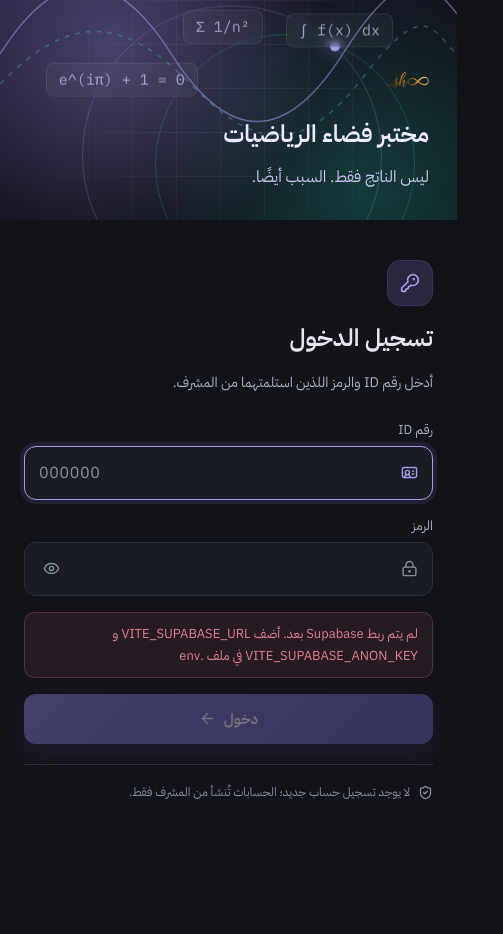
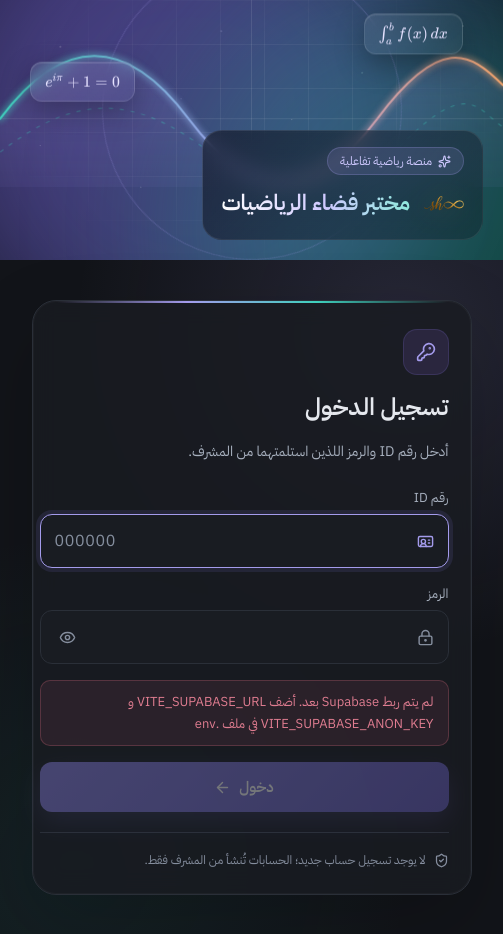
Before and after one commit to tus3l/MathSpace, a React (Vite) app: page / in a window 390 px wide. Shown: the whole page, 503 px wide, since content can reach past the window. Before the commit the page ends 844 px from the top, so only its background shows below. Built offline with nearby package versions, Linux system fonts and the light colour scheme.

Commit message:
Redesign login hero with KaTeX formulas and animated plot

```diff
--- a/src/auth/AuthGate.tsx
+++ b/src/auth/AuthGate.tsx
@@ -1,16 +1,21 @@
 import { useEffect, useLayoutEffect, useState } from "react";
 import type { FormEvent, ReactNode } from "react";
+import katex from "katex";
 import {
   ArrowLeft,
+  BookOpen,
+  Box,
   Check,
   Eye,
   EyeOff,
   IdCard,
   KeyRound,
+  ListChecks,
   LoaderCircle,
   LockKeyhole,
   LogOut,
   ShieldCheck,
+  Sparkles,
 } from "lucide-react";
 import App from "../App";
 import { AdminDashboard } from "./AdminDashboard";
@@ -98,26 +103,85 @@ export function AuthGate() {
   );
 }
 
+const heroFormulas = [
+  "\\int_a^b f(x)\\,dx",
+  "e^{i\\pi} + 1 = 0",
+  "\\nabla \\cdot \\mathbf{F}",
+  "\\sum_{n=1}^{\\infty} \\frac{1}{n^2} = \\frac{\\pi^2}{6}",
+  "\\lim_{x \\to 0} \\frac{\\sin x}{x} = 1",
+].map((tex) => katex.renderToString(tex, { throwOnError: false, output: "html" }));
+const curve = "M0 230 C 75 130, 150 130, 225 230 S 375 330, 450 230 S 560 150, 600 190";
+
 function AuthShell({ children }: { children: ReactNode }) {
   return (
     <div className="auth-page">
       <section className="auth-hero" aria-hidden="true">
+        <div className="auth-aurora a" />
+        <div className="auth-aurora b" />
+        <div className="auth-stars" />
         <div className="auth-grid" />
         <div className="auth-orbit auth-orbit-a" />
         <div className="auth-orbit auth-orbit-b" />
-        <span className="auth-formula f1" dir="ltr">∫ f(x) dx</span>
-        <span className="auth-formula f2" dir="ltr">e^(iπ) + 1 = 0</span>
-        <span className="auth-formula f3" dir="ltr">∇ · F</span>
-        <span className="auth-formula f4" dir="ltr">Σ 1/n²</span>
-        <span className="auth-formula f5" dir="ltr">lim x→0</span>
-        <svg className="auth-wave" viewBox="0 0 600 200" preserveAspectRatio="none">
-          <path d="M0 100 C 75 10, 150 10, 225 100 S 375 190, 450 100 S 560 20, 600 60" />
-          <path d="M0 130 C 90 60, 160 60, 250 130 S 400 200, 480 120 S 570 80, 600 100" />
+        <svg className="auth-plot" viewBox="0 0 600 400" preserveAspectRatio="xMidYMid slice">
+          <defs>
+            <linearGradient id="auth-area" x1="0" y1="0" x2="0" y2="1">
+              <stop offset="0" stopColor="#a49bec" stopOpacity="0.28" />
+              <stop offset="1" stopColor="#a49bec" stopOpacity="0" />
+            </linearGradient>
+            <linearGradient id="auth-stroke" x1="0" y1="0" x2="1" y2="0">
+              <stop offset="0" stopColor="#3fd0bd" />
+              <stop offset="0.5" stopColor="#a49bec" />
+              <stop offset="1" stopColor="#f0a26a" />
+            </linearGradient>
+            <filter id="auth-glow" x="-50%" y="-50%" width="200%" height="200%">
+              <feGaussianBlur stdDeviation="4" />
+            </filter>
+          </defs>
+          <line className="auth-axis" x1="0" y1="230" x2="600" y2="230" />
+          <line className="auth-axis" x1="300" y1="20" x2="300" y2="400" />
+          <path className="auth-area" d={`${curve} L600 400 L0 400 Z`} />
+          <path className="auth-curve-2" d="M0 270 C 90 200, 160 200, 250 270 S 400 340, 480 260 S 570 220, 600 240" />
+          <path className="auth-curve-glow" d={curve} filter="url(#auth-glow)" />
+          <path className="auth-curve" d={curve} pathLength={1} />
+          <circle r="11" className="auth-tracer-halo">
+            <animateMotion dur="9s" repeatCount="indefinite" path={curve} />
+          </circle>
+          <circle r="4.5" className="auth-tracer">
+            <animateMotion dur="9s" repeatCount="indefinite" path={curve} />
+          </circle>
         </svg>
+        {heroFormulas.map((html, index) => (
+          <span
+            key={index}
+            className={`auth-formula f${index + 1}`}
+            dir="ltr"
+            dangerouslySetInnerHTML={{ __html: html }}
+          />
+        ))}
         <div className="auth-hero-text">
-          <img src="/logo.png" alt="" />
-          <h1>مختبر فضاء الرياضيات</h1>
+          <span className="auth-tag">
+            <Sparkles size={13} />
+            منصة رياضية تفاعلية
+          </span>
+          <div className="auth-title">
+            <img src="/logo.png" alt="" />
+            <h1>مختبر فضاء الرياضيات</h1>
+          </div>
           <p>ليس الناتج فقط. السبب أيضًا.</p>
+          <ul className="auth-features">
+            <li>
+              <ListChecks size={15} />
+              حلول مشروحة خطوة بخطوة
+            </li>
+            <li>
+              <Box size={15} />
+              رسوم ثنائية وثلاثية الأبعاد
+            </li>
+            <li>
+              <BookOpen size={15} />
+              مكتبة قوانين شاملة
+            </li>
+          </ul>
         </div>
       </section>
       <section className="auth-panel">
--- a/src/auth/auth.css
+++ b/src/auth/auth.css
@@ -25,43 +25,90 @@
 .auth-hero {
   position: relative;
   overflow: hidden;
-  background:
-    radial-gradient(circle at 25% 20%, #a49bec55, transparent 55%),
-    radial-gradient(circle at 80% 85%, #249b8d44, transparent 50%),
-    linear-gradient(150deg, #1b1830 0%, #12141c 60%, #0d1a1c 100%);
+  isolation: isolate;
+  background: linear-gradient(155deg, #1c1934 0%, #111320 55%, #0b1719 100%);
   color: #eceaff;
   display: flex;
   align-items: flex-end;
   padding: 56px;
 }
+.auth-aurora {
+  position: absolute;
+  border-radius: 50%;
+  filter: blur(70px);
+  z-index: -1;
+  animation: auth-drift 18s ease-in-out infinite alternate;
+}
+.auth-aurora.a {
+  width: 520px;
+  height: 520px;
+  top: -140px;
+  left: -80px;
+  background: #7d70e3;
+  opacity: 0.45;
+}
+.auth-aurora.b {
+  width: 460px;
+  height: 460px;
+  bottom: -160px;
+  right: -100px;
+  background: #1fa592;
+  opacity: 0.35;
+  animation-duration: 22s;
+  animation-direction: alternate-reverse;
+}
+@keyframes auth-drift {
+  to { transform: translate(60px, 40px) scale(1.12); }
+}
+.auth-stars {
+  position: absolute;
+  inset: 0;
+  background-image:
+    radial-gradient(1.5px 1.5px at 12% 18%, #fff, transparent),
+    radial-gradient(1px 1px at 28% 72%, #fff, transparent),
+    radial-gradient(1.5px 1.5px at 44% 12%, #d8d2ff, transparent),
+    radial-gradient(1px 1px at 58% 46%, #fff, transparent),
+    radial-gradient(1.5px 1.5px at 72% 28%, #bff5ec, transparent),
+    radial-gradient(1px 1px at 86% 64%, #fff, transparent),
+    radial-gradient(1px 1px at 8% 56%, #fff, transparent),
+    radial-gradient(1.5px 1.5px at 92% 10%, #fff, transparent),
+    radial-gradient(1px 1px at 36% 38%, #d8d2ff, transparent),
+    radial-gradient(1px 1px at 66% 86%, #fff, transparent);
+  opacity: 0.55;
+  animation: auth-twinkle 5s ease-in-out infinite alternate;
+}
+@keyframes auth-twinkle {
+  to { opacity: 0.2; }
+}
 .auth-grid {
   position: absolute;
   inset: 0;
   background-image:
-    linear-gradient(#ffffff0d 1px, transparent 1px),
-    linear-gradient(90deg, #ffffff0d 1px, transparent 1px);
+    linear-gradient(#ffffff0f 1px, transparent 1px),
+    linear-gradient(90deg, #ffffff0f 1px, transparent 1px);
   background-size: 44px 44px;
-  mask-image: radial-gradient(circle at 50% 45%, #000 30%, transparent 80%);
+  mask-image: radial-gradient(ellipse at 50% 42%, #000 25%, transparent 75%);
 }
 .auth-orbit {
   position: absolute;
   border-radius: 50%;
-  border: 1px solid #a49bec40;
+  border: 1px solid #a49bec38;
+  animation: auth-rotate 40s linear infinite;
 }
 .auth-orbit-a {
   width: 460px;
   height: 460px;
-  top: 8%;
-  left: 18%;
-  animation: auth-float 14s ease-in-out infinite;
+  top: 6%;
+  left: calc(50% - 230px);
 }
 .auth-orbit-b {
-  width: 260px;
-  height: 260px;
-  top: 22%;
-  left: 34%;
-  border-color: #249b8d55;
-  animation: auth-float 10s ease-in-out infinite reverse;
+  width: 270px;
+  height: 270px;
+  top: calc(6% + 95px);
+  left: calc(50% - 135px);
+  border: 1px dashed #3fd0bd4d;
+  animation-duration: 26s;
+  animation-direction: reverse;
 }
 .auth-orbit-a::after,
 .auth-orbit-b::after {
@@ -70,49 +117,94 @@
   width: 10px;
   height: 10px;
   border-radius: 50%;
-  background: #a49bec;
-  box-shadow: 0 0 18px #a49bec;
-  top: 12%;
-  right: 14%;
+  background: #b9b1ff;
+  box-shadow: 0 0 0 4px #a49bec33, 0 0 22px #a49bec;
+  top: 14.6%;
+  left: 14.6%;
+  translate: -50% -50%;
 }
 .auth-orbit-b::after {
-  background: #3fd0bd;
-  box-shadow: 0 0 18px #3fd0bd;
-  top: auto;
-  bottom: 8%;
+  width: 8px;
+  height: 8px;
+  background: #5be3d0;
+  box-shadow: 0 0 0 4px #3fd0bd33, 0 0 20px #3fd0bd;
+  top: 100%;
+  left: 50%;
 }
-.auth-wave {
+@keyframes auth-rotate {
+  to { transform: rotate(360deg); }
+}
+.auth-plot {
   position: absolute;
-  inset: auto 0 30% 0;
+  inset: 0 0 auto;
   width: 100%;
-  height: 200px;
+  height: 72%;
   fill: none;
-  stroke-width: 1.6;
 }
-.auth-wave path:first-child {
-  stroke: #a49bec88;
+.auth-axis {
+  stroke: #ffffff1f;
+  stroke-width: 1;
 }
-.auth-wave path:last-child {
-  stroke: #3fd0bd55;
-  stroke-dasharray: 6 8;
+.auth-area {
+  fill: url(#auth-area);
+  opacity: 0;
+  animation: auth-fade 1.2s 1.6s ease forwards;
+}
+.auth-curve,
+.auth-curve-glow {
+  stroke: url(#auth-stroke);
+  stroke-width: 2.4;
+  stroke-linecap: round;
+}
+.auth-curve {
+  stroke-dasharray: 1;
+  stroke-dashoffset: 1;
+  animation: auth-draw 2.4s cubic-bezier(0.65, 0, 0.35, 1) forwards;
+}
+.auth-curve-glow {
+  stroke-width: 6;
+  opacity: 0;
+  animation: auth-fade 1s 1.8s ease forwards;
+}
+.auth-curve-2 {
+  stroke: #3fd0bd59;
+  stroke-width: 1.4;
+  stroke-dasharray: 5 8;
+}
+.auth-tracer {
+  fill: #fff;
+}
+.auth-tracer-halo {
+  fill: #a49bec;
+  opacity: 0.35;
+}
+@keyframes auth-draw {
+  to { stroke-dashoffset: 0; }
+}
+@keyframes auth-fade {
+  to { opacity: 0.6; }
 }
 .auth-formula {
   position: absolute;
-  font-family: "IBM Plex Mono", monospace;
-  color: #d9d4ffb0;
+  color: #e6e2ff;
   font-size: 15px;
-  padding: 6px 12px;
-  border-radius: 8px;
-  background: #ffffff0a;
-  border: 1px solid #ffffff14;
-  backdrop-filter: blur(4px);
+  padding: 8px 14px;
+  border-radius: 12px;
+  background: linear-gradient(135deg, #ffffff14, #ffffff05);
+  border: 1px solid #ffffff1f;
+  box-shadow: 0 10px 30px #0000004d, inset 0 1px 0 #ffffff1a;
+  backdrop-filter: blur(8px);
   animation: auth-float 9s ease-in-out infinite;
+  white-space: nowrap;
 }
-.f1 { top: 12%; right: 14%; }
-.f2 { top: 30%; left: 10%; animation-delay: -2s; }
-.f3 { top: 52%; right: 24%; animation-delay: -4s; }
-.f4 { top: 8%; left: 40%; animation-delay: -6s; }
-.f5 { top: 64%; left: 22%; animation-delay: -3s; }
+.auth-formula .katex {
+  font-size: 1.05em;
+}
+.f1 { top: 10%; right: 8%; }
+.f2 { top: 25%; left: 6%; animation-delay: -2s; }
+.f3 { top: 37%; right: 9%; animation-delay: -4s; }
+.f4 { top: 5%; left: 28%; animation-delay: -6s; }
+.f5 { top: 43%; left: 14%; animation-delay: -3s; }
 @keyframes auth-float {
   0%, 100% { transform: translateY(0); }
   50% { transform: translateY(-14px); }
@@ -120,31 +212,114 @@
 .auth-hero-text {
   position: relative;
   display: grid;
-  gap: 8px;
+  gap: 12px;
+  justify-items: start;
+  padding: 26px 28px;
+  border-radius: 20px;
+  background: linear-gradient(135deg, #0d0f1a99, #0d0f1a4d);
+  border: 1px solid #ffffff14;
+  backdrop-filter: blur(10px);
+  max-width: 520px;
 }
-.auth-hero-text img {
-  width: 58px;
-  height: 58px;
+.auth-tag {
+  display: inline-flex;
+  align-items: center;
+  gap: 6px;
+  padding: 4px 12px;
+  border-radius: 999px;
+  font-size: 12px;
+  color: #cfc9ff;
+  background: #a49bec26;
+  border: 1px solid #a49bec40;
+}
+.auth-title {
+  display: flex;
+  align-items: center;
+  gap: 14px;
+}
+.auth-title img {
+  width: 54px;
+  height: 54px;
   object-fit: contain;
-  margin-bottom: 8px;
+  filter: drop-shadow(0 0 14px #f0c46a55);
 }
 .auth-hero-text h1 {
   font-size: 34px;
+  line-height: 1.4;
+  background: linear-gradient(90deg, #ffffff, #cfc9ff 55%, #8fe9dc);
+  -webkit-background-clip: text;
+  background-clip: text;
+  color: transparent;
 }
 .auth-hero-text p {
   color: #c8c3f0;
   font-size: 16px;
 }
+.auth-features {
+  list-style: none;
+  margin: 4px 0 0;
+  padding: 0;
+  display: flex;
+  flex-wrap: wrap;
+  gap: 8px;
+}
+.auth-features li {
+  display: inline-flex;
+  align-items: center;
+  gap: 6px;
+  padding: 6px 12px;
+  border-radius: 10px;
+  font-size: 12.5px;
+  color: #dcd8f5;
+  background: #ffffff0d;
+  border: 1px solid #ffffff14;
+}
+.auth-features li svg {
+  color: #8fe9dc;
+}
 .auth-panel {
+  position: relative;
   display: grid;
   place-items: center;
   padding: 40px 24px;
+  background:
+    radial-gradient(circle at 80% 10%, color-mix(in srgb, var(--accent) 14%, transparent), transparent 45%),
+    radial-gradient(circle at 15% 90%, color-mix(in srgb, var(--green) 10%, transparent), transparent 45%),
+    var(--bg);
 }
 .auth-card {
-  width: min(420px, 100%);
+  position: relative;
+  width: min(440px, 100%);
   display: grid;
   gap: 14px;
+  padding: 36px 34px 28px;
+  border-radius: 24px;
+  background: color-mix(in srgb, var(--surface) 85%, transparent);
+  border: 1px solid var(--line);
+  box-shadow: 0 30px 80px #0000002e, 0 0 0 1px #ffffff08 inset;
+  backdrop-filter: blur(12px);
   animation: auth-rise 450ms ease;
+}
+.auth-card::before {
+  content: "";
+  position: absolute;
+  inset: 0 24px auto;
+  height: 2px;
+  border-radius: 2px;
+  background: linear-gradient(90deg, transparent, var(--accent), #3fd0bd, transparent);
+}
+@media (prefers-reduced-motion: reduce) {
+  .auth-hero *,
+  .auth-hero *::after {
+    animation: none !important;
+  }
+  .auth-curve {
+    stroke-dashoffset: 0;
+  }
+  .auth-area,
+  .auth-curve-glow {
+    opacity: 0.6;
+  }
 }
 @keyframes auth-rise {
   from { opacity: 0; transform: translateY(12px); }
@@ -279,23 +454,38 @@
 @media (max-width: 860px) {
   .auth-page {
     grid-template-columns: 1fr;
-    grid-template-rows: 220px 1fr;
+    grid-template-rows: 260px 1fr;
   }
   .auth-hero {
-    padding: 28px;
+    padding: 20px;
+  }
+  .auth-hero-text {
+    padding: 16px 18px;
+    gap: 8px;
   }
   .auth-hero-text h1 {
-    font-size: 24px;
+    font-size: 22px;
   }
-  .auth-hero-text img {
-    width: 42px;
-    height: 42px;
+  .auth-title img {
+    width: 40px;
+    height: 40px;
+  }
+  .auth-hero-text p,
+  .auth-features,
+  .auth-orbit-b {
+    display: none;
   }
   .auth-orbit-a {
     width: 300px;
     height: 300px;
+    top: -40px;
+    left: calc(50% - 150px);
+  }
+  .auth-card {
+    padding: 28px 22px 22px;
   }
   .f3,
+  .f4,
   .f5 {
     display: none;
   }
```
